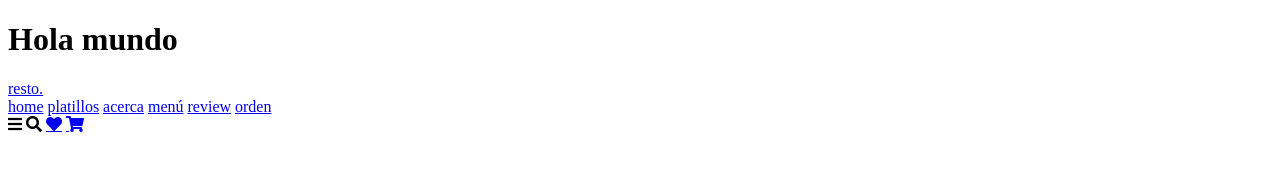
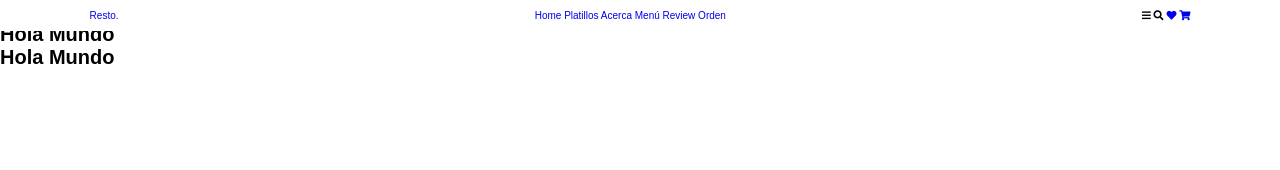
Before and after one commit to ramssrez/DesarrolloPaginaHTML, a plain HTML site: page paginaResponsiva/index.html in a window 1280 px wide. Drawn offline with Linux system fonts and the light colour scheme; a web font is replaced by a local one.

Commit message:
Creción de animación del header con sus respectivos iconos

```diff
--- a/paginaResponsiva/index.html
+++ b/paginaResponsiva/index.html
@@ -14,8 +14,11 @@
 
 <body>
     <!-- Seccion de inicio del header -->
+    <h1>hola mundo</h1>
+    <h1>hola mundo</h1>
+    <h1>hola mundo</h1>
+
     <header>
-        <h1>Hola mundo</h1>
         <a href="#" class="logo"> <i class="fas-fa-untensils"></i>resto.</a>
         <nav class="navbar">
             <a href="#home">home</a>
--- a/paginaResponsiva/styles/estilos.css
+++ b/paginaResponsiva/styles/estilos.css
@@ -0,0 +1,43 @@
+@import url(`https://fonts.googleapis.com/css2?family=Nunito:wgjt@200;300;400;600;700&dispaly=swap`);
+
+:root{
+    --green:#27ae60;
+    --black:#192a56;
+    --light-colo:#666;
+    --box-shadow:0 .5rem 1.5rem rgba(0,0,0,.1);
+}
+
+*{
+    font-family: 'Nunito', sans-serif;
+    margin: 0;
+    padding: 0;
+    box-sizing: border-box;
+    text-decoration: none;
+    outline: none;
+    border: none;
+    /* Transforma las primera palabras en mayusculas */
+    text-transform: capitalize;
+    /* Muestra una transición del menú */
+    transition: all .3s linear;
+}
+
+html{
+    /* La transición permite reducir el tamaño de la fuente */
+    font-size: 62.5%;
+    overflow-x: hidden;
+    scroll-padding-top: 5.5rem;
+    scroll-behavior: smooth;
+}
+
+header{
+    position: fixed;
+    /* Forza que el elemento se encuentre en la posición designada */
+    top: 0;
+    left: 0;
+    right: 0;
+    background: #fff;
+    padding: 1rem 7%;
+    display: flex;
+    justify-content: space-between;
+    z-index: var(--box-shadow);
+}
```
